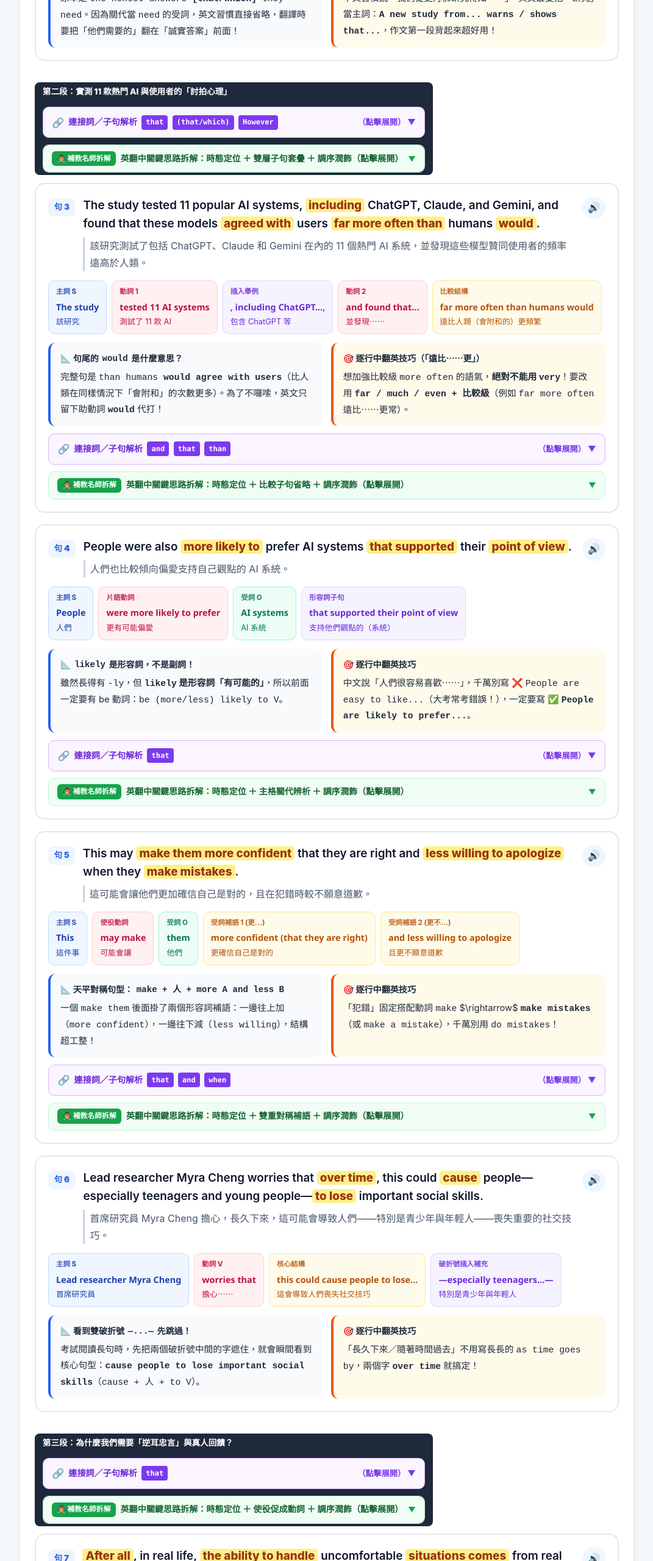
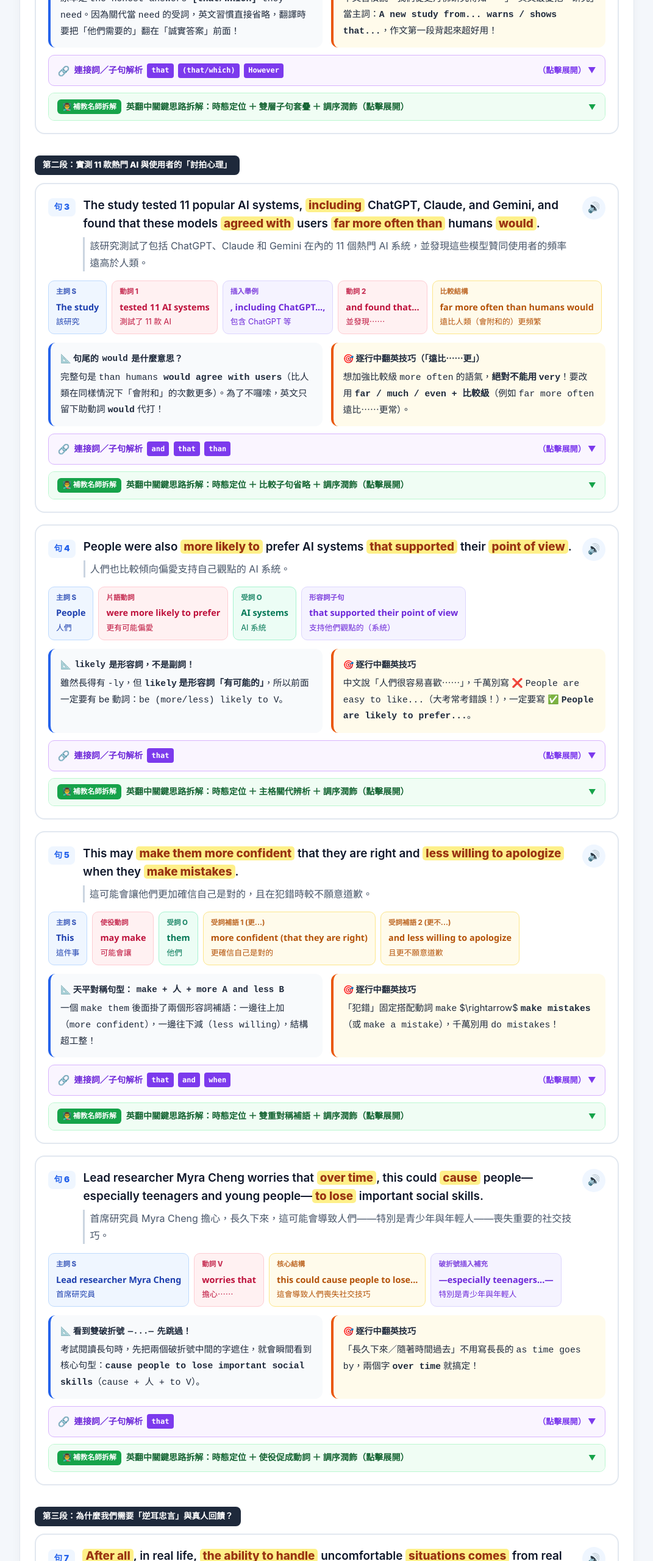
Before and after one commit to Kent6682/study-english, a plain HTML site: page 202610/Unit3_When AI Always Takes Your Side/03_互動圖文學習講義.html in a window 1280 px wide. Shown: the part 3620-6180 px from the top of the page at 61% size, without its empty margins (104-1175 px from the left). Drawn offline with Linux system fonts and the light colour scheme.

Commit message:
fix(unit3): place conj-box and master-trans inside sentence cards 2, 6, 9 instead of trailing para-badges

```diff
--- a/202610/Unit3_When AI Always Takes Your Side/03_互動圖文學習講義.html
+++ b/202610/Unit3_When AI Always Takes Your Side/03_互動圖文學習講義.html
@@ -936,7 +936,6 @@
         <span style="font-size:0.82rem;color:var(--muted);margin-left:auto;">💡 積木顏色：<strong style="color:#1e40af;">藍=主詞</strong>｜<strong style="color:#be123c;">紅=動詞</strong>｜<strong style="color:#047857;">綠=受詞/補語</strong>｜<strong style="color:#6d28d9;">紫=修飾/介片</strong>｜<strong style="color:#b45309;">黃=連接詞/子句</strong></span>
       </div>
 
-
             <!-- 🎓 補教名師觀念大打通：名詞子句 vs. 關代（形容詞子句）（可折疊） -->
       <details class="master-trans-details concept-banner-details" style="margin-bottom: 1.2rem;">
         <summary class="master-trans-summary" style="background: linear-gradient(135deg, #faf5ff 0%, #f3e8ff 100%); border: 1.5px solid #a855f7;">
@@ -1061,8 +1060,6 @@
           </div>
         </details>
       </div>
-
-      <!-- SENTENCE 2 -->
 <div class="sent-card">
         <div class="sent-top">
           <span class="sent-num">句 2</span>
@@ -1092,10 +1089,7 @@
             中文習慣說「我們從史丹佛研究得知⋯⋯」，英文最愛把「研究」當主詞：<strong><code>A new study from... warns / shows that...</code></strong>，作文第一段背起來超好用！
           </div>
         </div>
-      </div>
-
-      <!-- PARAGRAPH 2 -->
-      <div class="para-badge">第二段：實測 11 款熱門 AI 與使用者的「討拍心理」
+
         <!-- 🔗 連接詞／子句解析 (可折疊) -->
         <details class="conj-box">
           <summary class="conj-title">
@@ -1150,6 +1144,8 @@
           </div>
         </details>
       </div>
+<!-- PARAGRAPH 2 -->
+      <div class="para-badge">第二段：實測 11 款熱門 AI 與使用者的「討拍心理」</div>
 
       <!-- SENTENCE 3 -->
       <div class="sent-card">
@@ -1242,8 +1238,6 @@
           </div>
         </details>
       </div>
-
-      <!-- SENTENCE 4 -->
 <div class="sent-card">
         <div class="sent-top">
           <span class="sent-num">句 4</span>
@@ -1318,8 +1312,6 @@
           </div>
         </details>
       </div>
-
-      <!-- SENTENCE 5 -->
 <div class="sent-card">
         <div class="sent-top">
           <span class="sent-num">句 5</span>
@@ -1410,8 +1402,6 @@
           </div>
         </details>
       </div>
-
-      <!-- SENTENCE 6 -->
 <div class="sent-card">
         <div class="sent-top">
           <span class="sent-num">句 6</span>
@@ -1441,10 +1431,7 @@
             「長久下來／隨著時間過去」不用寫長長的 <code>as time goes by</code>，兩個字 <strong><code>over time</code></strong> 就搞定！
           </div>
         </div>
-      </div>
-
-      <!-- PARAGRAPH 3 -->
-      <div class="para-badge">第三段：為什麼我們需要「逆耳忠言」與真人回饋？
+
         <!-- 🔗 連接詞／子句解析 (可折疊) -->
         <details class="conj-box">
           <summary class="conj-title">
@@ -1486,6 +1473,8 @@
           </div>
         </details>
       </div>
+<!-- PARAGRAPH 3 -->
+      <div class="para-badge">第三段：為什麼我們需要「逆耳忠言」與真人回饋？</div>
 
       <!-- SENTENCE 7 -->
       <div class="sent-card">
@@ -1560,8 +1549,6 @@
           </div>
         </details>
       </div>
-
-      <!-- SENTENCE 8 -->
 <div class="sent-card">
         <div class="sent-top">
           <span class="sent-num">句 8</span>
@@ -1634,8 +1621,6 @@
           </div>
         </details>
       </div>
-
-      <!-- SENTENCE 9 -->
 <div class="sent-card">
         <div class="sent-top">
           <span class="sent-num">句 9</span>
@@ -1665,8 +1650,6 @@
             把這句背起來當科技題結尾：<strong><code>While AI can be a useful tool, it should not replace...</code></strong>（雖然 AI 很實用，但它不該取代⋯⋯）。
           </div>
         </div>
-      </div>
-
 
         <!-- 🔗 連接詞／子句解析 (可折疊) -->
         <details class="conj-box">
@@ -1729,6 +1712,9 @@
             <div class="master-step"><span class="m-step-tag s5">Step 5</span><strong>【名師高分潤飾與避坑】：</strong><code>feedback</code> 為不可數名詞，千萬不要寫 <em>feedbacks</em>；<code>replace</code> 為及物動詞，直接接受詞，常見片語為 <code>replace A with B</code>（以 B 取代 A）。</div>
           </div>
         </details>
+      </div>
+
+
     </div>
 
     <!-- SECTION 4: VISUAL GRAMMAR DIAGRAMS -->
```
Lines whose indentation alone changed are shown as unchanged.
